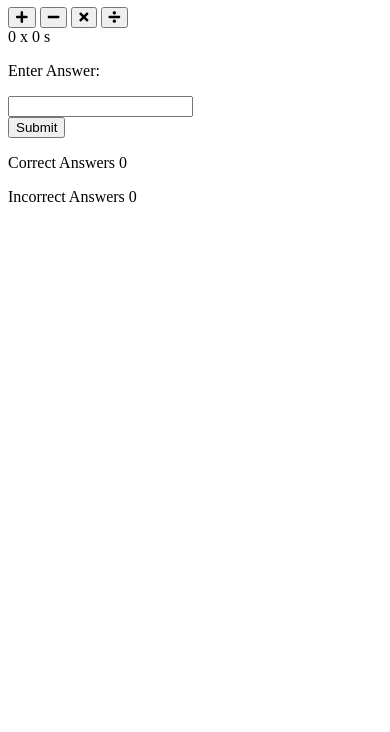
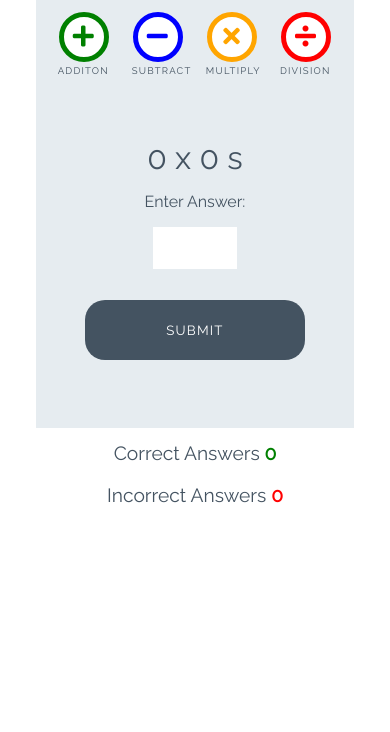
Before and after one commit to louisharding/Love-Maths, a plain HTML site: page index.html in a window 390 px wide. Shown: the part 112-844 px from the top of the page. Drawn offline with Linux system fonts and the light colour scheme; files that its build step writes are made by us from their sources; files whose address does not match are found by name.

Commit message:
add pseudo class to buttons with styling

```diff
--- a/assets/style.css
+++ b/assets/style.css
@@ -0,0 +1,254 @@
+/* --------- Global style */
+
+body {
+    background-color: white;
+    font-family: "Raleway", sans-serif;
+    color: #445361;
+    text-align: center;
+}
+
+/* --------- Heading */
+
+.heading {
+    text-align: center;
+    font-size: 2.5rem;
+}
+
+.logo {
+    height: 40px;
+    padding-right: 5px;
+}
+
+/* --------- Game layout */
+
+.game-area {
+    background-color: #E6ECF0;
+    box-sizing: border-box;
+    width: 85%;
+    height: 65vh;
+    max-height: 450px;
+    max-width: 830px;
+    margin-left: auto;
+    margin-right: auto;
+    padding: 1%;
+}
+
+.question-area {
+    width: 50%;
+    font-size: 2rem;
+    margin: auto;
+    padding: 50px 0;
+}
+
+.question-area span {
+    padding: 0 15px;
+}
+
+.score-area {
+    margin: 5px auto;
+    width: 60%;
+    font-size: 1.2rem;
+}
+
+.controls-area {
+    width: 85%;
+    margin: 30px auto;
+}
+
+#score {
+    color: green;
+    font-weight: bold;
+}
+
+#incorrect {
+    color: red;
+    font-weight: bold;
+}
+
+.answer-message {
+    display: none;
+    font-size: 1rem;
+}
+
+#answer-box {
+    border: none;
+    color: #445361;
+    display: inline-block;
+    height: 40px;
+    width: 80px;
+    font-size: 1.2rem;
+}
+
+.scores {
+    display: inline-block;
+    padding: 25px;
+}
+
+/* --------- Buttons */
+
+.btn {
+    width: 220px;
+    height: 60px;
+    font-family: "Raleway", sans-serif;
+    text-transform: uppercase;
+    letter-spacing: 1.2px;
+    color: white;
+}
+
+.btn:focus {
+    outline: none;
+}
+
+.btn--big {
+    padding-top: 10px;
+    border-radius: 50%;
+    background-color: white;
+    border: 10px solid;
+    width: 100px;
+    height: 100px;
+    font-size: 3.2rem;
+    margin: 0 30px;
+    transition: all 0.5s;
+}
+
+
+.btn--big::after{
+    content: attr(data-type);
+    font-size: 1rem;
+    color: #445361;
+    position: relative;
+    left: 0.5rem;
+}
+
+
+.btn--blue {
+    border-color: blue;
+    color: blue;
+}
+
+.btn--blue:active,
+.btn--blue:hover {
+    background-color: darkblue;
+    color: white;
+}
+
+.btn--orange {
+    border-color: orange;
+    color: orange;
+}
+
+.btn--orange:active,
+.btn--orange:hover {
+    background-color: darkorange;
+    color: white;
+}
+
+.btn--red {
+    border-color: red;
+    color: red;
+}
+
+.btn--red:active,
+.btn--red:hover {
+    background-color: darkred;
+    color: white;
+}
+
+.btn--green {
+    border-color: green;
+    color: green;
+}
+
+.btn--green:active,
+.btn--green:hover {
+    background-color: darkgreen;
+    color: white;
+}
+
+.btn--gray {
+    margin-top: 25px;
+    background-color: #445361;
+    border: 1px transparent;
+    border-radius: 20px;
+}
+
+.btn--gray:active,
+.btn--gray:hover {
+    background-color: #0d1013;
+}
+
+/* --------- Media queries */
+
+@media (max-width: 414px) {
+    .controls-area {
+        width: 100%;
+    }
+
+    .btn--big {
+        margin: 0 10px;
+        padding: 5px;
+        border: 5px solid;
+        width: 50px;
+        height: 50px;
+        font-size: 1.5rem;
+    }
+
+    .btn--big::after {
+        font-size: 0.6rem;
+        left: -0.7rem;
+    }
+
+    .question-area {
+        padding: 10% 0;
+        width: 100%;
+    }
+
+    .question-area span {
+        padding: 0;
+    }
+
+    .answer-message {
+        display: block;
+    }
+
+    #answer-box {
+        display: block;
+        margin: 0 auto;
+    }
+    .btn--gray {
+        margin-top: 0;
+    }
+
+    .score-area {
+        width: 100%;
+    }
+
+    .scores {
+        margin: 0.5em auto;
+        display: block;
+        padding: 5px;
+    }
+
+    .heading {
+        font-size: 2rem;
+    }
+}
+
+@media (max-width: 320px) {
+    .game-area {
+        height: 70vh;
+    }
+
+    .controls-area {
+        width: 75%;
+        margin: 10px auto;
+    }
+
+    .btn--big {
+        margin: 10px 10px;
+    }
+    .question-area {
+        padding: 10px 0;
+    }
+
+}
--- a/index.html
+++ b/index.html
@@ -16,7 +16,7 @@
       rel="stylesheet"
     />
 
-    <link rel="stylesheet" href="assets/css/style.css" />
+    <link rel="stylesheet" href="assets/style.css" />
     <title>Document</title>
   </head>
 
@@ -28,16 +28,16 @@
     <div class="game-area">
         <!-- Control-Buttons Area-->
       <div class="controls-area">
-        <button class="btn btn--btn btn-green">
+        <button data-type="additon" class="btn btn--big btn--green">
           <i class="fas fa-plus"></i>
         </button>
-        <button class="btn btn--btn btn-blue">
+        <button data-type="subtract" class="btn btn--big btn--blue">
           <i class="fas fa-minus"></i>
         </button>
-        <button class="btn btn--btn btn-yellow">
+        <button data-type="multiply" class="btn btn--big btn--orange">
           <i class="fas fa-times"></i>
         </button>
-        <button class="btn btn--btn btn-pink">
+        <button data-type="division" class="btn btn--big btn--red">
           <i class="fas fa-divide"></i>
         </button>
       </div>
@@ -50,7 +50,7 @@
             <p class="answer-message">Enter Answer:</p>
             <input id="answer-box" type="number" />
         </div>
-        <button class="btn btn--gray" id="submit">Submit</button>
+        <button data-type="submit" class="btn btn--gray" id="submit">Submit</button>
     </div>
     <div class="score-area">
       <p class="scores">Correct Answers <span id="score">0</span></p>
```
